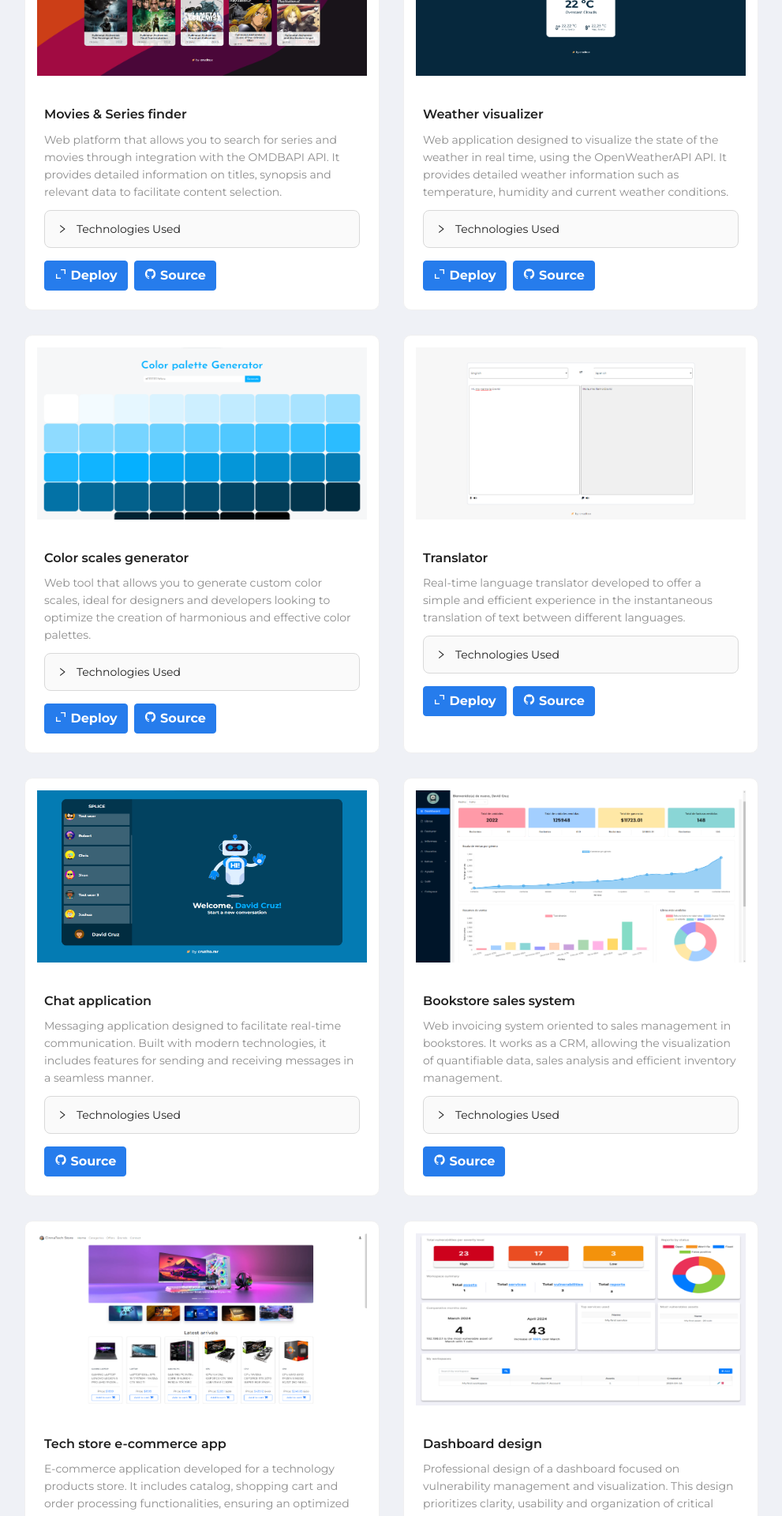
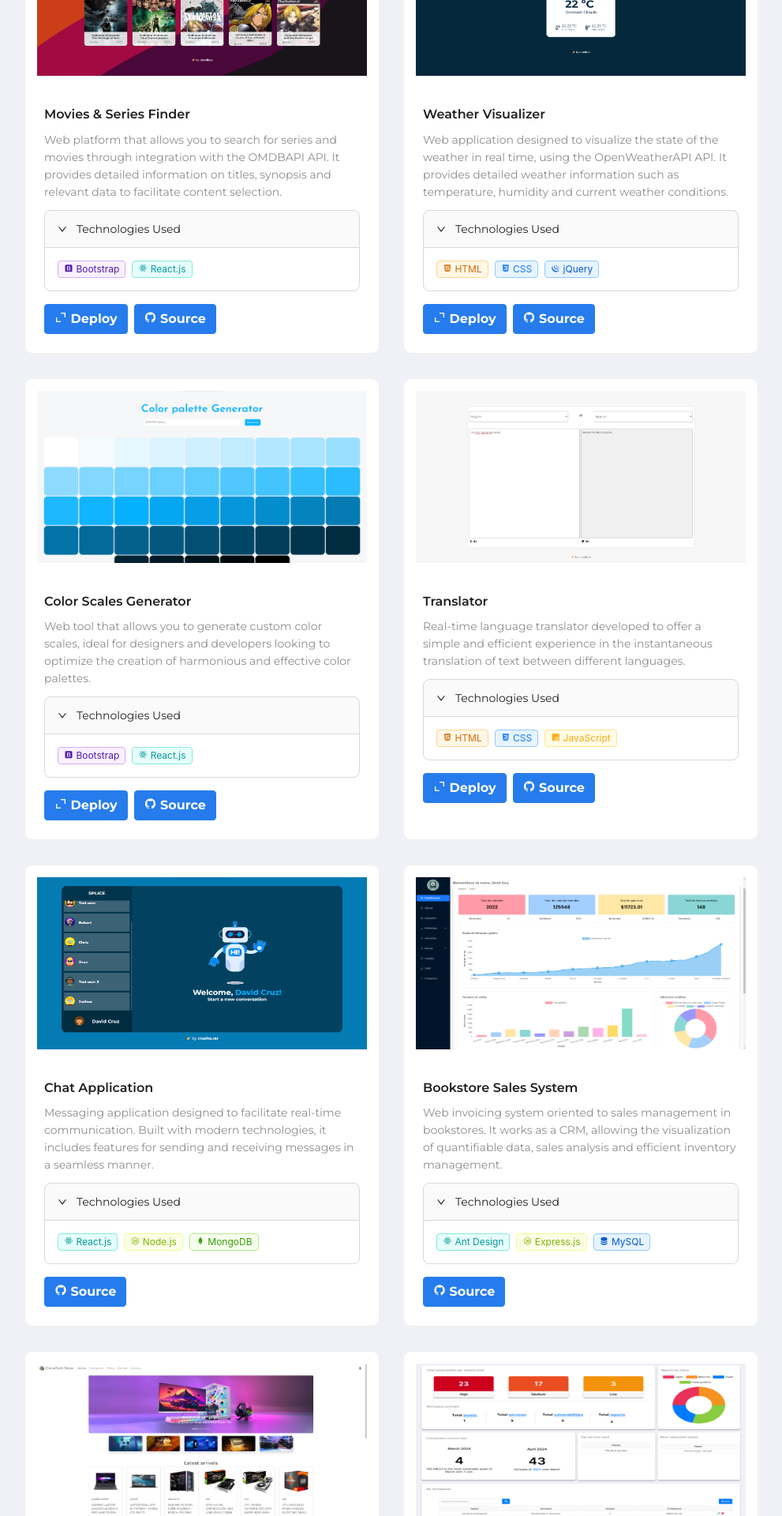
Before and after one commit to cruzito-x/portfolio_v3, a React (Vite) app: page / in a window 1280 px wide. Shown: the part 3100-5020 px from the top of the page at 79% size, without its empty margins (144-1135 px from the left). Built offline with nearby package versions, Linux system fonts and the light colour scheme.

Commit message:
Tags updated

```diff
--- a/src/Components/Projects/Portfolio.jsx
+++ b/src/Components/Projects/Portfolio.jsx
@@ -39,7 +39,7 @@ const Portfolio = () => {
             <Meta title={project.title} description={project.description} />
             <Collapse
               className="mt-3"
-
+              defaultActiveKey={[project.id]}
               items={[
                 {
                   key: project.id,
--- a/src/Components/Projects/data/portfolio.jsx
+++ b/src/Components/Projects/data/portfolio.jsx
@@ -7,7 +7,6 @@ import Work6 from "../../../assets/img/Projects/work6.png";
 import Work7 from "../../../assets/img/Projects/work7.png";
 import Work8 from "../../../assets/img/Designs/work1.png";
 import Work9 from "../../../assets/img/Designs/work2.png";
-// import Work10 from "../../assets/img/Designs/work3.png";
 
 /* =================== TECHS ICONS =================== */
 
@@ -74,7 +73,7 @@ const techData = {
  },
  express: {
   name: "Express.js",
-  color: "default",
+  color: "lime",
   icon: <i className="bx bxl-nodejs"></i>
  },
  mysql: {
@@ -94,7 +93,7 @@ const techData = {
  },
  figma: {
   name: "Figma",
-  color: "red",
+  color: "error",
   icon: <i className="bx bxl-figma"></i>
  },
  photoshop: {
@@ -108,7 +107,7 @@ export const projectsData = [
  {
   id: 1,
   image: Work1,
-  title: "Movies & Series finder",
+  title: "Movies & Series Finder",
   description: "Web platform that allows you to search for series and movies through integration with the OMDBAPI API. It provides detailed information on titles, synopsis and relevant data to facilitate content selection.",
   category: "web",
   techs: [
@@ -131,7 +130,7 @@ export const projectsData = [
  {
   id: 2,
   image: Work2,
-  title: "Weather visualizer",
+  title: "Weather Visualizer",
   description: "Web application designed to visualize the state of the weather in real time, using the OpenWeatherAPI API. It provides detailed weather information such as temperature, humidity and current weather conditions.",
   category: "web",
   techs: [
@@ -160,7 +159,7 @@ export const projectsData = [
   {
    id: 3,
    image: Work3,
-   title: "Color scales generator",
+   title: "Color Scales Generator",
    description: "Web tool that allows you to generate custom color scales, ideal for designers and developers looking to optimize the creation of harmonious and effective color palettes.",
    category: "web",
    techs: [
@@ -212,7 +211,7 @@ export const projectsData = [
   {
    id: 5,
    image: Work5,
-   title: "Chat application",
+   title: "Chat Application",
    description: "Messaging application designed to facilitate real-time communication. Built with modern technologies, it includes features for sending and receiving messages in a seamless manner.",
    category: "app",
    techs: [
@@ -240,7 +239,7 @@ export const projectsData = [
   {
    id: 6,
    image: Work6,
-   title: "Bookstore sales system",
+   title: "Bookstore Sales System",
    description: "Web invoicing system oriented to sales management in bookstores. It works as a CRM, allowing the visualization of quantifiable data, sales analysis and efficient inventory management.",
    category: "web",
    techs: [
@@ -268,7 +267,7 @@ export const projectsData = [
   {
     id: 7,
     image: Work7,
-    title: "Tech store e-commerce app",
+    title: "Tech Store E-commerce App",
     description: "E-commerce application developed for a technology products store. It includes catalog, shopping cart and order processing functionalities, ensuring an optimized user experience.",
     category: "app",
     techs: [
@@ -296,7 +295,7 @@ export const projectsData = [
   {
     id: 8,
     image: Work8,
-    title: "Dashboard design",
+    title: "Dashboard Design",
     description: "Professional design of a dashboard focused on vulnerability management and visualization. This design prioritizes clarity, usability and organization of critical information.",
     category: "design",
     techs: [
@@ -312,7 +311,7 @@ export const projectsData = [
   {
     id: 9,
     image: Work9,
-    title: "App for neurodivergent people",
+    title: "App for Neurodivergent People",
     description: "Conceptual design of a mobile application for neurodivergent people. The proposal focuses on accessibility, usability and an inclusive experience for diverse users.",
     category: "design",
     techs: [
```
